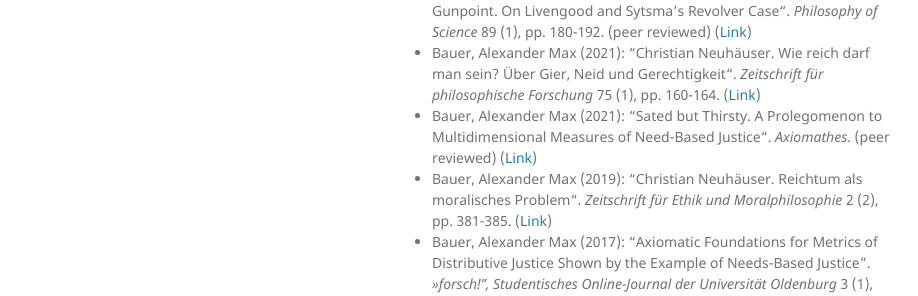
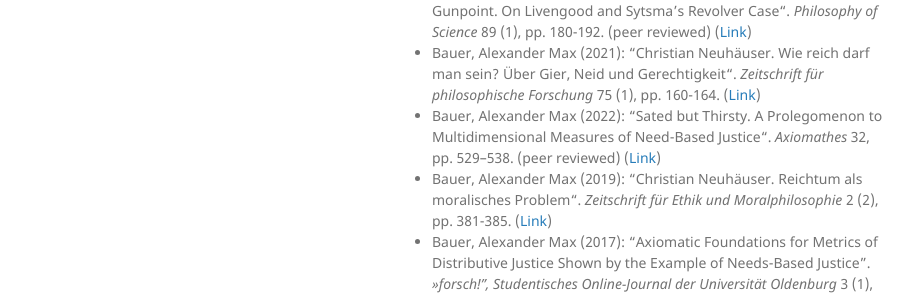
Before and after one commit to alephmembeth/alephmembeth.github.io, a Jekyll site: the page built from publications.md, in a window 1280 px wide and 900 px high. Shown: the part 404-700 px from the top of the window, without its empty margins (178-1096 px from the left). Built offline with Jekyll 4.4.1, drawn with Linux system fonts in a browser that asks for light colours; the repository's description, which GitHub fills in, is left out; our own code applies the rules of GitHub Pages for plain Markdown files.

Commit message:
Update publications.md

```diff
--- a/publications.md
+++ b/publications.md
@@ -13,7 +13,7 @@ layout: default
 + Bauer, Alexander Max, Frauke Meyer, Jan Romann, Mark Siebel, and Stefan Traub (2022): “Need, Equity, and Accountability. Evidence on Third-Party Distribution Decisions from a Vignette Study”. _Social Choice and Welfare_. (peer reviewed) ([Link](https://link.springer.com/article/10.1007/s00355-022-01410-w))
 + Bauer, Alexander Max, and Jan Romann (2022): “Answers at Gunpoint. On Livengood and Sytsma’s Revolver Case“. _Philosophy of Science_ 89 (1), pp. 180-192. (peer reviewed) ([Link](https://www.cambridge.org/core/journals/philosophy-of-science/article/answers-at-gunpoint-on-livengood-and-sytsmas-revolver-case/A02B16770F20B1321ACDFEAD44010589))
 + Bauer, Alexander Max (2021): “Christian Neuhäuser. Wie reich darf man sein? Über Gier, Neid und Gerechtigkeit“. _Zeitschrift für philosophische Forschung_ 75 (1), pp. 160-164. ([Link](https://www.ingentaconnect.com/content/klos/zphf/2021/00000075/00000001/art00010))
-+ Bauer, Alexander Max (2021): “Sated but Thirsty. A Prolegomenon to Multidimensional Measures of Need-Based Justice“. _Axiomathes_. (peer reviewed) ([Link](https://link.springer.com/article/10.1007/s10516-021-09538-7))
++ Bauer, Alexander Max (2022): “Sated but Thirsty. A Prolegomenon to Multidimensional Measures of Need-Based Justice“. _Axiomathes_ 32, pp. 529–538. (peer reviewed) ([Link](https://link.springer.com/article/10.1007/s10516-021-09538-7))
 + Bauer, Alexander Max (2019): “Christian Neuhäuser. Reichtum als moralisches Problem“. _Zeitschrift für Ethik und Moralphilosophie_ 2 (2), pp. 381-385. ([Link](https://link.springer.com/article/10.1007/s42048-019-00046-3/))
 + Bauer, Alexander Max (2017): “Axiomatic Foundations for Metrics of Distributive Justice Shown by the Example of Needs-Based Justice”. _»forsch!”, Studentisches Online-Journal der Universität Oldenburg_ 3 (1), pp. 43–60. (peer reviewed) ([Link](https://openjournal.uni-oldenburg.de/index.php/forsch/article/view/159/)
 + Bauer, Alexander Max (2017): “Axiomatische Überlegungen zu Grundlagen für Maße der Verteilungsgerechtigkeit am Beispiel von Bedarfsgerechtigkeit”. _“forsch!”, Studentisches Online-Journal der Universität Oldenburg_ 3 (1), pp. 23–42. (peer reviewed) ([Link](https://openjournal.uni-oldenburg.de/index.php/forsch/article/view/157/)
```
